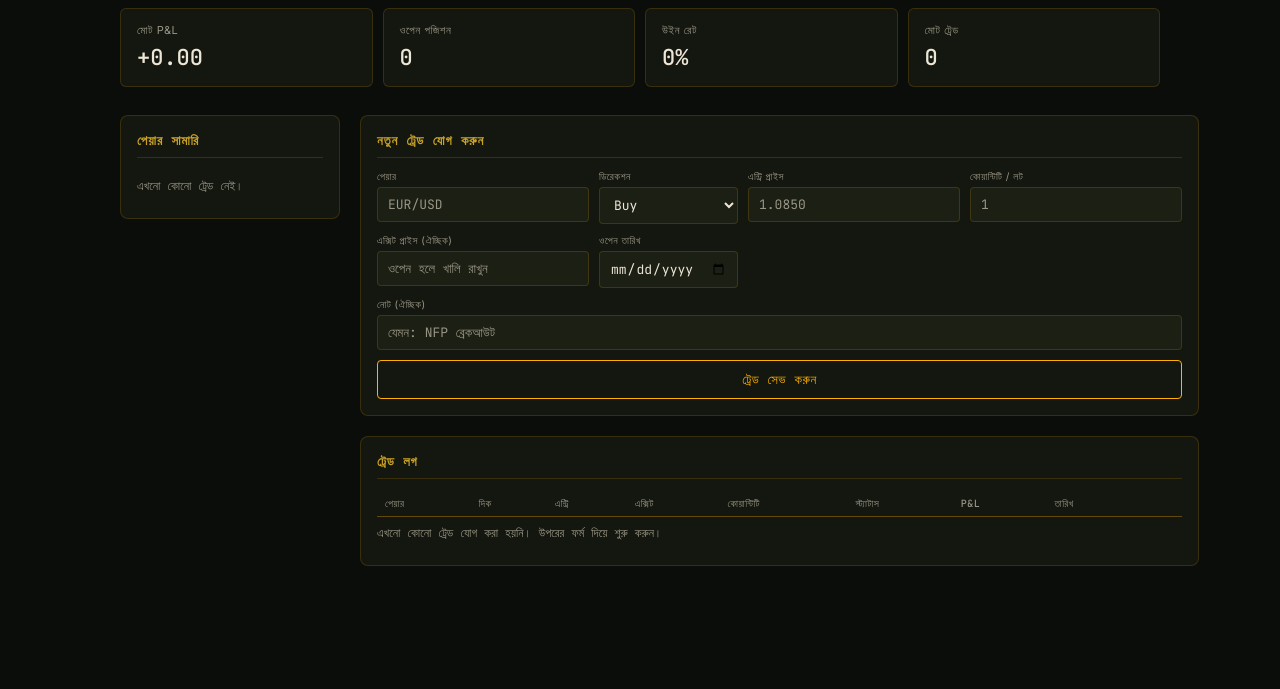
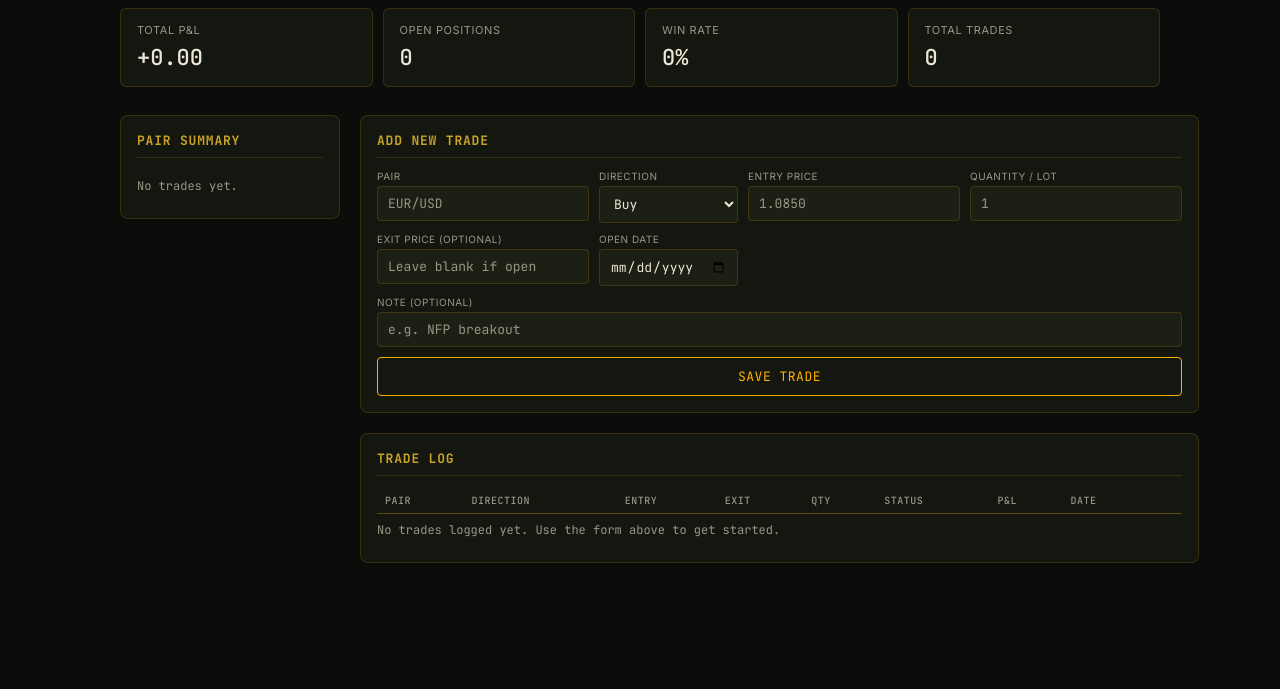
Before and after one commit to yeaminahmed01232-code/yeaminahmed01232-code.github.io, a plain HTML site: page index.html in a window 1280 px wide. Shown: the part 111-800 px from the top of the page. Drawn offline with Linux system fonts and the light colour scheme.

Commit message:
Update index.html

```diff
--- a/index.html
+++ b/index.html
@@ -1,5 +1,5 @@
 <!DOCTYPE html>
-<html lang="bn">
+<html lang="en">
 <head>
 <meta charset="UTF-8">
 <meta name="viewport" content="width=device-width, initial-scale=1.0">
@@ -31,7 +31,6 @@
     min-height:100vh;
   }
   ::selection{background:var(--amber);color:#000;}
-  /* ticker */
   .ticker-wrap{
     border-bottom:1px solid var(--border);
     background:var(--surface);
@@ -69,7 +68,6 @@
   h1 .dim{color:var(--text-dim);font-weight:400;}
   .subtitle{font-size:12px;color:var(--text-dim);font-family:var(--mono);}
 
-  /* metric cards */
   .metrics{display:grid;grid-template-columns:repeat(auto-fit,minmax(150px,1fr));gap:10px;margin-bottom:28px;}
   .metric{background:var(--surface);border:1px solid var(--border);border-radius:6px;padding:14px 16px;}
   .metric .label{font-size:11px;color:var(--text-dim);text-transform:uppercase;letter-spacing:0.6px;margin-bottom:6px;font-family:var(--sans);}
@@ -86,7 +84,6 @@
     color:var(--amber-dim);margin:0 0 12px;border-bottom:1px solid var(--border);padding-bottom:8px;
   }
 
-  /* pairs sidebar */
   .pair-row{
     display:flex;justify-content:space-between;padding:8px 0;font-family:var(--mono);font-size:12px;
     border-bottom:1px solid var(--border);
@@ -97,7 +94,6 @@
   .pair-row .pnl.neg{color:var(--red);}
   .empty-note{color:var(--text-dim);font-size:12px;font-family:var(--mono);padding:8px 0;}
 
-  /* form */
   form{display:grid;grid-template-columns:repeat(4,1fr);gap:10px;}
   @media (max-width:640px){form{grid-template-columns:repeat(2,1fr);}}
   .field{display:flex;flex-direction:column;gap:4px;}
@@ -117,7 +113,6 @@
   .btn:hover{background:rgba(255,176,0,0.1);}
   .err{grid-column:1/-1;color:var(--red);font-size:12px;font-family:var(--mono);display:none;}
 
-  /* trade table */
   table{width:100%;border-collapse:collapse;font-family:var(--mono);font-size:12.5px;}
   th{
     text-align:left;color:var(--text-dim);font-weight:500;text-transform:uppercase;
@@ -142,7 +137,7 @@
 </head>
 <body>
 
-<div class="ticker-wrap"><div class="ticker" id="tickerTape">লোড হচ্ছে<span class="cursor"></span></div></div>
+<div class="ticker-wrap"><div class="ticker" id="tickerTape">Loading<span class="cursor"></span></div></div>
 
 <div class="wrap">
   <header class="h">
@@ -151,69 +146,69 @@
   </header>
 
   <div class="metrics" id="metrics">
-    <div class="loading">লোড হচ্ছে...</div>
+    <div class="loading">Loading...</div>
   </div>
 
   <div class="grid2">
     <div>
       <div class="panel">
-        <h2>পেয়ার সামারি</h2>
+        <h2>Pair Summary</h2>
         <div id="pairSummary"></div>
       </div>
     </div>
 
     <div>
       <div class="panel">
-        <h2>নতুন ট্রেড যোগ করুন</h2>
+        <h2>Add New Trade</h2>
         <form id="tradeForm">
           <div class="field">
-            <label>পেয়ার</label>
+            <label>Pair</label>
             <input type="text" id="f_pair" placeholder="EUR/USD" required>
           </div>
           <div class="field">
-            <label>ডিরেকশন</label>
+            <label>Direction</label>
             <select id="f_dir">
               <option value="buy">Buy</option>
               <option value="sell">Sell</option>
             </select>
           </div>
           <div class="field">
-            <label>এন্ট্রি প্রাইস</label>
+            <label>Entry Price</label>
             <input type="number" step="any" id="f_entry" placeholder="1.0850" required>
           </div>
           <div class="field">
-            <label>কোয়ান্টিটি / লট</label>
+            <label>Quantity / Lot</label>
             <input type="number" step="any" id="f_qty" placeholder="1" required>
           </div>
           <div class="field">
-            <label>এক্সিট প্রাইস (ঐচ্ছিক)</label>
-            <input type="number" step="any" id="f_exit" placeholder="ওপেন হলে খালি রাখুন">
+            <label>Exit Price (optional)</label>
+            <input type="number" step="any" id="f_exit" placeholder="Leave blank if open">
           </div>
           <div class="field">
-            <label>ওপেন তারিখ</label>
+            <label>Open Date</label>
             <input type="date" id="f_odate">
           </div>
           <div class="field full">
-            <label>নোট (ঐচ্ছিক)</label>
-            <input type="text" id="f_note" placeholder="যেমন: NFP ব্রেকআউট">
+            <label>Note (optional)</label>
+            <input type="text" id="f_note" placeholder="e.g. NFP breakout">
           </div>
           <div class="err" id="formErr"></div>
-          <button type="submit" class="btn">ট্রেড সেভ করুন</button>
+          <button type="submit" class="btn">Save Trade</button>
         </form>
       </div>
 
       <div class="panel">
-        <h2>ট্রেড লগ</h2>
+        <h2>Trade Log</h2>
         <div class="table-scroll">
           <table>
             <thead>
               <tr>
-                <th>পেয়ার</th><th>দিক</th><th>এন্ট্রি</th><th>এক্সিট</th><th>কোয়ান্টিটি</th>
-                <th>স্ট্যাটাস</th><th>P&amp;L</th><th>তারিখ</th><th></th>
+                <th>Pair</th><th>Direction</th><th>Entry</th><th>Exit</th><th>Qty</th>
+                <th>Status</th><th>P&amp;L</th><th>Date</th><th></th>
               </tr>
             </thead>
             <tbody id="tradeBody">
-              <tr><td colspan="9" class="loading">লোড হচ্ছে...</td></tr>
+              <tr><td colspan="9" class="loading">Loading...</td></tr>
             </tbody>
           </table>
         </div>
@@ -276,19 +271,19 @@ function renderMetrics(){
   const el = document.getElementById('metrics');
   el.innerHTML = `
     <div class="metric">
-      <div class="label">মোট P&amp;L</div>
+      <div class="label">Total P&amp;L</div>
       <div class="value ${totalPnl>0?'pos':totalPnl<0?'neg':''}">${totalPnl>=0?'+':''}${fmt(totalPnl)}</div>
     </div>
     <div class="metric">
-      <div class="label">ওপেন পজিশন</div>
+      <div class="label">Open Positions</div>
       <div class="value">${open.length}</div>
     </div>
     <div class="metric">
-      <div class="label">উইন রেট</div>
+      <div class="label">Win Rate</div>
       <div class="value">${winRate}%</div>
     </div>
     <div class="metric">
-      <div class="label">মোট ট্রেড</div>
+      <div class="label">Total Trades</div>
       <div class="value">${trades.length}</div>
     </div>
   `;
@@ -298,7 +293,7 @@ function renderTicker(){
   const open = trades.filter(t => t.exit === null || t.exit === undefined || t.exit === '');
   const tape = document.getElementById('tickerTape');
   if(!open.length){
-    tape.innerHTML = 'কোনো ওপেন পজিশন নেই<span class="cursor"></span>';
+    tape.innerHTML = 'No open positions<span class="cursor"></span>';
     return;
   }
   let html = '';
@@ -307,13 +302,13 @@ function renderTicker(){
     const cls = t.dir === 'buy' ? 'up' : 'down';
     html += `<span class="${cls}">${dirLabel} ${t.pair} @ ${fmt(t.entry)}</span>`;
   });
-  tape.innerHTML = html + html + '<span class="cursor"></span>'; // duplicate for seamless loop
+  tape.innerHTML = html + html + '<span class="cursor"></span>';
 }
 
 function renderPairs(){
   const el = document.getElementById('pairSummary');
   if(!trades.length){
-    el.innerHTML = '<div class="empty-note">এখনো কোনো ট্রেড নেই।</div>';
+    el.innerHTML = '<div class="empty-note">No trades yet.</div>';
     return;
   }
   const byPair = {};
@@ -335,7 +330,7 @@ function renderPairs(){
 function renderTable(){
   const body = document.getElementById('tradeBody');
   if(!trades.length){
-    body.innerHTML = '<tr><td colspan="9" class="empty-note">এখনো কোনো ট্রেড যোগ করা হয়নি। উপরের ফর্ম দিয়ে শুরু করুন।</td></tr>';
+    body.innerHTML = '<tr><td colspan="9" class="empty-note">No trades logged yet. Use the form above to get started.</td></tr>';
     return;
   }
   const sorted = [...trades].sort((a,b) => (b.odate||'').localeCompare(a.odate||''));
@@ -349,26 +344,26 @@ function renderTable(){
       <td>${fmt(t.entry)}</td>
       <td>${isOpen ? '—' : fmt(t.exit)}</td>
       <td>${t.qty}</td>
-      <td class="status-${isOpen?'open':'closed'}">${isOpen ? 'ওপেন' : 'ক্লোজড'}</td>
+      <td class="status-${isOpen?'open':'closed'}">${isOpen ? 'Open' : 'Closed'}</td>
       <td class="${pnlCls}">${pnl===null?'—':(pnl>=0?'+':'')+fmt(pnl)}</td>
       <td>${t.odate || '—'}</td>
       <td class="tbl-actions">
-        ${isOpen ? `<button onclick="closePosition('${t.id}')">ক্লোজ</button>` : ''}
-        <button onclick="deleteTrade('${t.id}')">ডিলিট</button>
+        ${isOpen ? `<button onclick="closePosition('${t.id}')">Close</button>` : ''}
+        <button onclick="deleteTrade('${t.id}')">Delete</button>
       </td>
     </tr>`;
   }).join('');
 }
 
 async function closePosition(id){
-  const price = prompt('এক্সিট প্রাইস লিখুন:');
+  const price = prompt('Enter exit price:');
   if(price === null || price === '' || isNaN(price)) return;
   const t = trades.find(x => x.id === id);
   if(t){ t.exit = parseFloat(price); await saveTrades(); render(); }
 }
 
 async function deleteTrade(id){
-  if(!confirm('এই ট্রেডটি ডিলিট করতে চান?')) return;
+  if(!confirm('Delete this trade?')) return;
   trades = trades.filter(t => t.id !== id);
   await saveTrades();
   render();
@@ -389,7 +384,7 @@ document.getElementById('tradeForm').addEventListener('submit', async (e) => {
   const note = document.getElementById('f_note').value.trim();
 
   if(!pair || isNaN(entry) || isNaN(qty) || qty <= 0){
-    errEl.textContent = 'পেয়ার, এন্ট্রি প্রাইস এবং কোয়ান্টিটি সঠিকভাবে পূরণ করুন।';
+    errEl.textContent = 'Please fill in pair, entry price, and quantity correctly.';
     errEl.style.display = 'block';
     return;
   }
```
